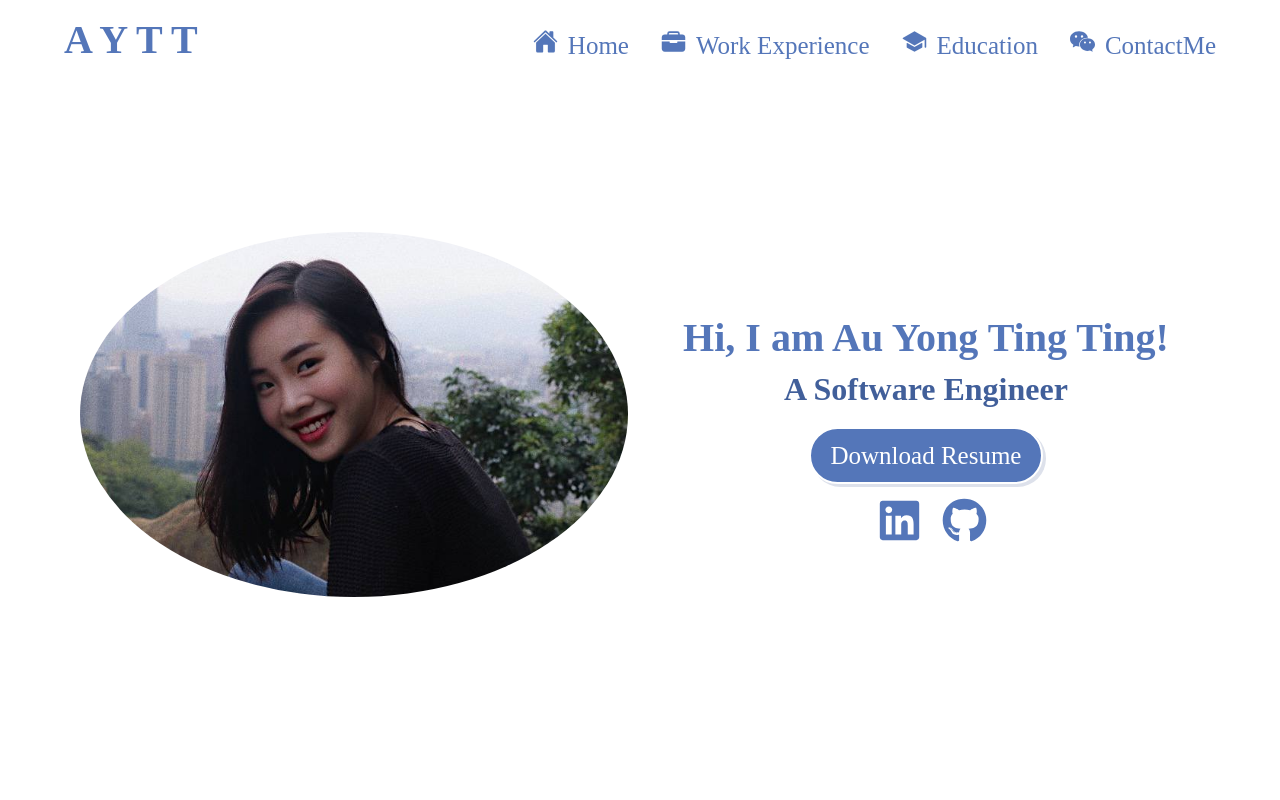
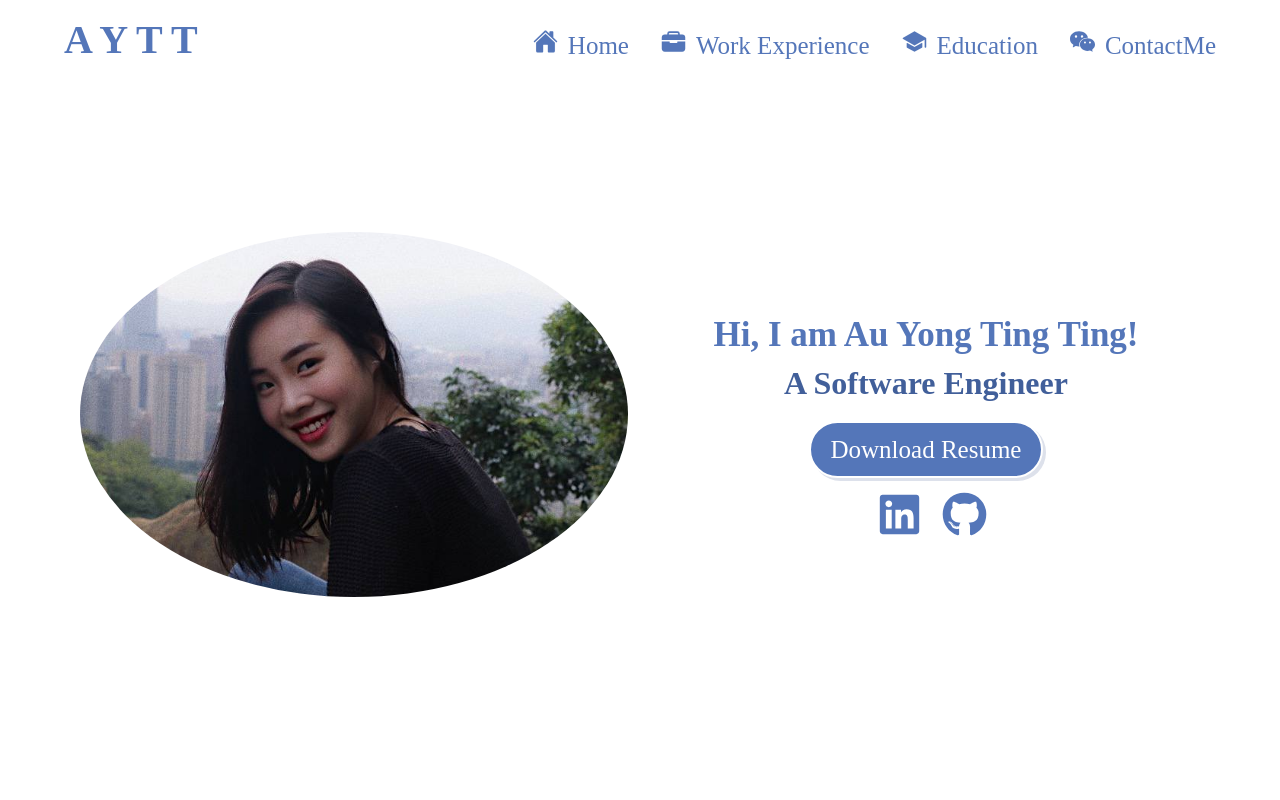
Before and after one commit to auyongtingting/portfoliowebsite-react, a React (Create React App) app in the folder my-website/: page / in a window 1280 px wide. Shown: the top 800 px of the page. Built offline with nearby package versions, Linux system fonts and the light colour scheme.

Commit message:
Test reponsiveness

```diff
--- a/my-website/src/styles/home.css
+++ b/my-website/src/styles/home.css
@@ -148,3 +148,7 @@ h1, h2 {
 h2 {
     color: #415f9a;
 }
+
+h1 {
+    font-size: 35px;
+}
```
